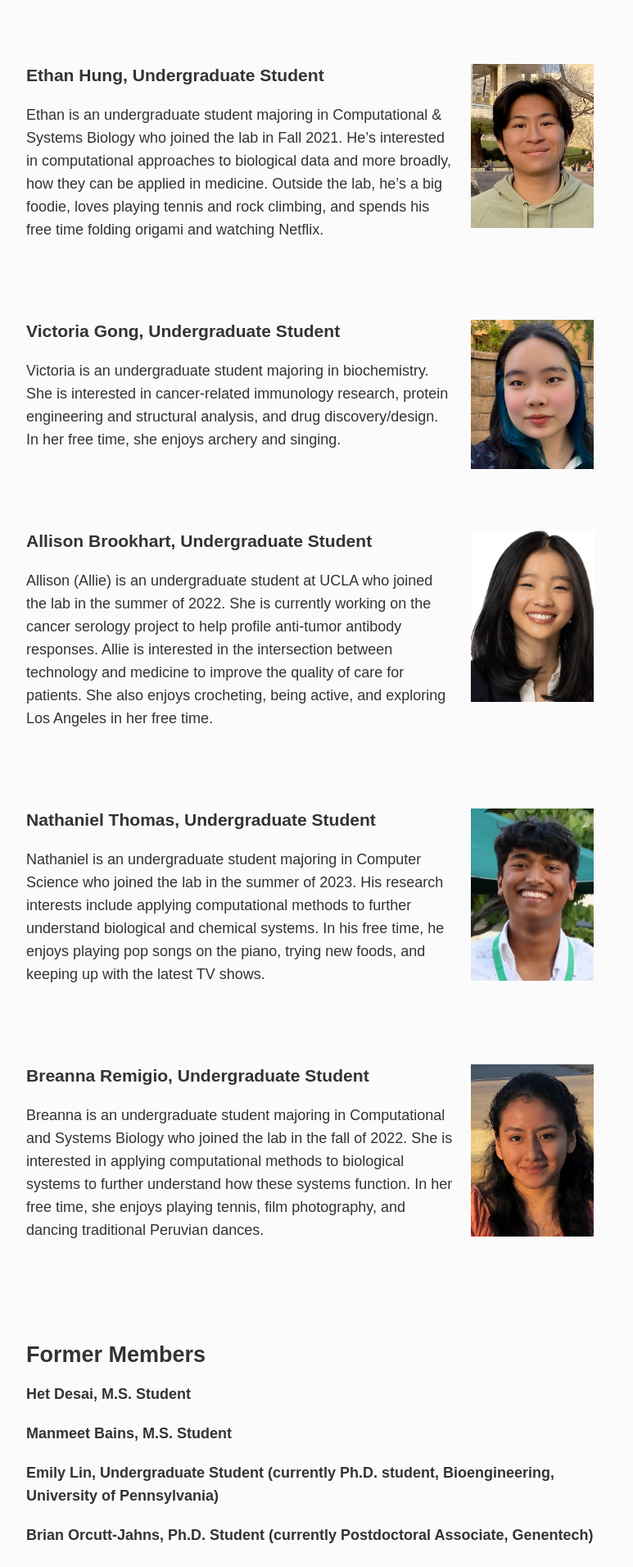
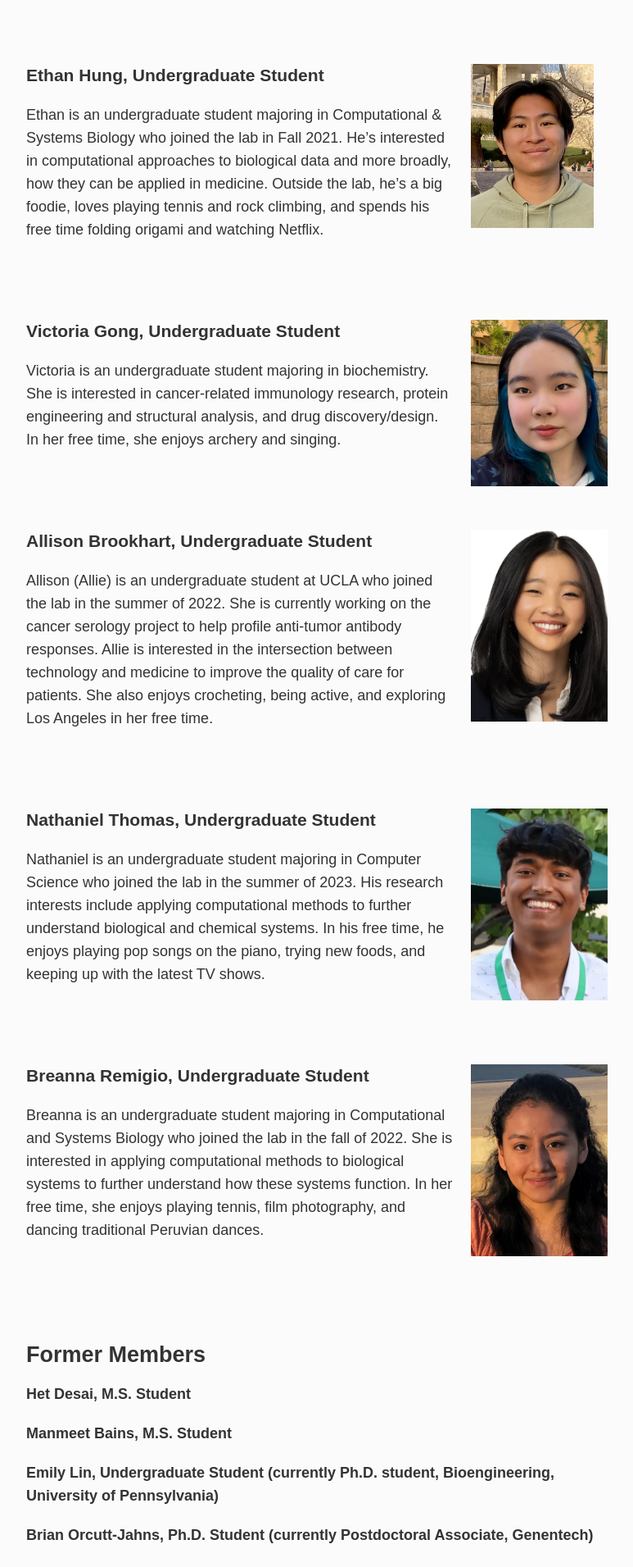
Before and after one commit to meyer-lab/asmlab.org, a Jekyll site: the page built from team/index.md, in a window 1280 px wide. Shown: the part 3387-5298 px from the top of the page at 82% size, without its empty margins (253-1026 px from the left). Built offline with Jekyll 4.4.1, drawn with Linux system fonts in a browser that asks for light colours; some web fonts are replaced.

Commit message:
Try removing width argument

```diff
--- a/team/index.md
+++ b/team/index.md
@@ -82,7 +82,7 @@ Ethan is an undergraduate student majoring in Computational & Systems Biology wh
 <br />
 <br />
 
-<div class="span_3 right"><img src="/public/photos/victoria.webp" width="150px" alt="Victoria's picture" /></div>
+<div class="span_3 right"><img src="/public/photos/victoria.webp" alt="Victoria's picture" /></div>
 ### Victoria Gong, Undergraduate Student
 
 Victoria is an undergraduate student majoring in biochemistry. She is interested in cancer-related immunology research, protein engineering and structural analysis, and drug discovery/design. In her free time, she enjoys archery and singing.
@@ -90,7 +90,7 @@ Victoria is an undergraduate student majoring in biochemistry. She is interested
 <br />
 <br />
 
-<div class="span_3 right"><img src="/public/photos/allisonb.webp" width="150px" alt="Allison's picture" /></div>
+<div class="span_3 right"><img src="/public/photos/allisonb.webp" alt="Allison's picture" /></div>
 ### Allison Brookhart, Undergraduate Student
 
 Allison (Allie) is an undergraduate student at UCLA who joined the lab in the summer of 2022. She is currently working on the cancer serology project to help profile anti-tumor antibody responses. Allie is interested in the intersection between technology and medicine to improve the quality of care for patients. She also enjoys crocheting, being active, and exploring Los Angeles in her free time.
@@ -98,7 +98,7 @@ Allison (Allie) is an undergraduate student at UCLA who joined the lab in the su
 <br />
 <br />
 
-<div class="span_3 right"><img src="/public/photos/nthomas.webp" width="150px" alt="Nathaniel's picture" /></div>
+<div class="span_3 right"><img src="/public/photos/nthomas.webp" alt="Nathaniel's picture" /></div>
 ### Nathaniel Thomas, Undergraduate Student
 
 Nathaniel is an undergraduate student majoring in Computer Science who joined the lab in the summer of 2023. His research interests include applying computational methods to further understand biological and chemical systems. In his free time, he enjoys playing pop songs on the piano, trying new foods, and keeping up with the latest TV shows.
@@ -106,7 +106,7 @@ Nathaniel is an undergraduate student majoring in Computer Science who joined th
 <br />
 <br />
 
-<div class="span_3 right"><img src="/public/photos/bremigio.webp" width="150px" alt="Breanna's picture" /></div>
+<div class="span_3 right"><img src="/public/photos/bremigio.webp" alt="Breanna's picture" /></div>
 ### Breanna Remigio, Undergraduate Student
 
 Breanna is an undergraduate student majoring in Computational and Systems Biology who joined the lab in the fall of 2022. She is interested in applying computational methods to biological systems to further understand how these systems function. In her free time, she enjoys playing tennis, film photography, and dancing traditional Peruvian dances.
```
